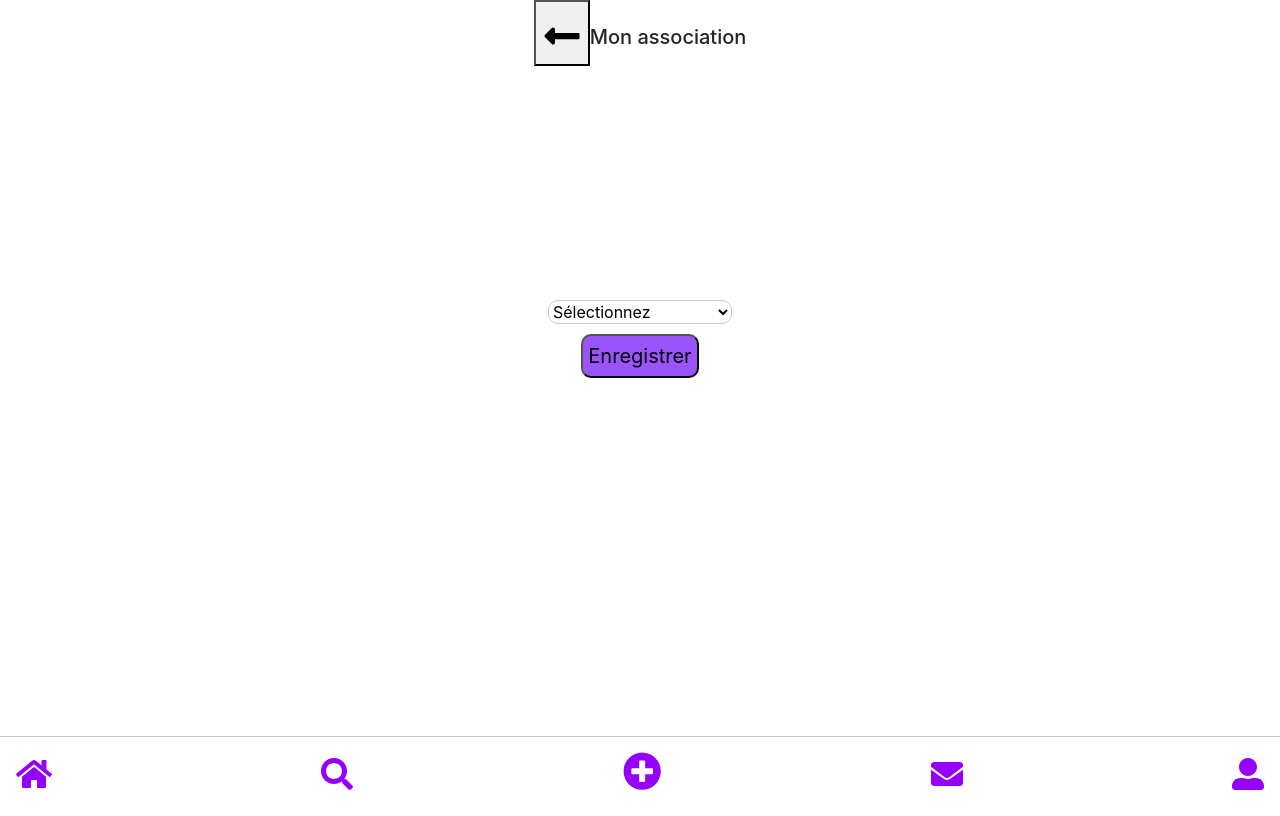
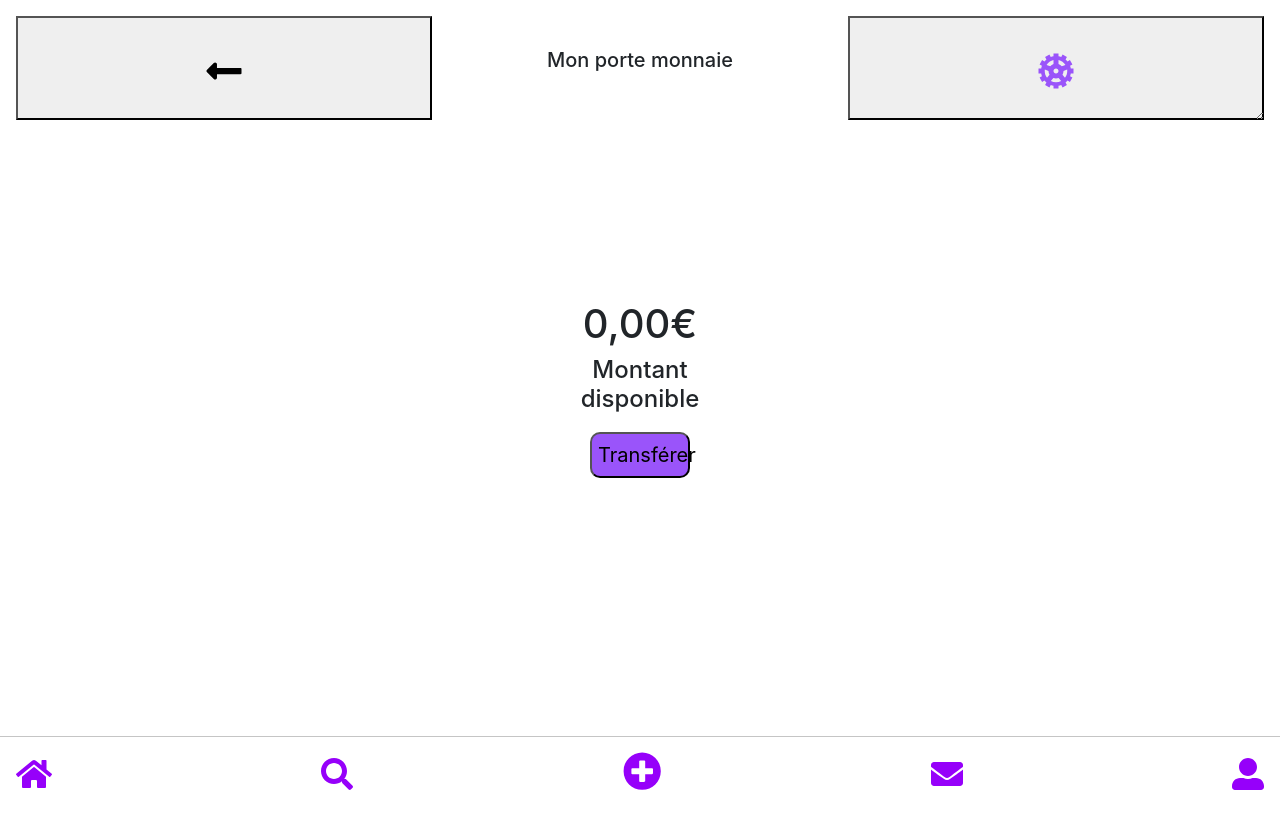
Before and after one commit to EmilieWoolf/ekitoy, a React (Create React App) app: page / in a window 1280 px wide. Built offline with nearby package versions, Linux system fonts and the light colour scheme.

Commit message:
Ajout css pour centrer certains éléments dans sections porte monnaie et association

```diff
--- a/src/App.js
+++ b/src/App.js
@@ -1,15 +1,14 @@
 import React from 'react';
 import Navbar from './components/navbar';
-import Message from './components/Message';
-import Association from './components/Association';
 import './App.css';
+import Portemonnaie from './components/Portemonnaie';
 
 
 function App() {
   return (
 
     <div className="App">
-      <Association />
+      <Portemonnaie />
       <Navbar />
     </div>
   );
--- a/src/components/Association.css
+++ b/src/components/Association.css
@@ -7,3 +7,20 @@
     margin-left: -100px;
     margin-top: -100px;
 }
+
+.flex-container {
+    resize: horizontal;
+    overflow: hidden;
+    display: flex;
+    margin: 1em;
+ }
+
+ .item {
+    padding: 0.5em;
+    width: 110px;
+    min-width: 0;
+  }
+
+  .auto {
+    flex: auto;
+  }
--- a/src/components/Portemonnaie.js
+++ b/src/components/Portemonnaie.js
@@ -1,21 +1,22 @@
 import React, { Component } from 'react';
 import { FaLongArrowAltLeft } from 'react-icons/fa';
 import { IoMdCog } from 'react-icons/io';
+import './Association.css'
 
 export default class Portemonnaie extends Component {
 
     render() {
         return (
             <div>
-                <div className="container" style={{display:"flex", flexDirection:"row", justifyContent:"center", alignContent:"space-between"}}>
-                    <button style={{fontSize:"40px"}}><FaLongArrowAltLeft/></button>
-                    <h5 style={{marginTop:"22px"}}>Mon porte monnaie</h5>
-                    <button style={{fontSize:"40px"}}><IoMdCog/></button>
+                <div className="flex-container" style={{display:"flex", flexDirection:"auto", justifyContent:"center", alignContent:"space-between"}}>
+                    <button className="item auto" style={{fontSize:"40px"}}><FaLongArrowAltLeft/></button>
+                    <h5 className="item auto" style={{marginTop:"22px", fontSize:"20px"}}>Mon porte monnaie</h5>
+                    <button className="item auto" style={{fontSize:"40px", color:"#9a54fa"}}><IoMdCog/></button>
                 </div>
-                <div>
+                <div className="centre">
                     <h1>0,00€</h1>
-                    <h3>Montant disponible</h3>
-                    <button style={{backgroundColor:"#4a90e2", borderRadius:"10px", width:"50%", margin:"10px", padding:"5px", fontSize:"20px"}}>Transférer</button>
+                    <h4>Montant disponible</h4>
+                    <button style={{backgroundColor:"#9a54fa", borderRadius:"10px", width:"50%", margin:"10px", padding:"6px", fontSize:"20px"}}>Transférer</button>
                 </div>
             </div>
             );
```
